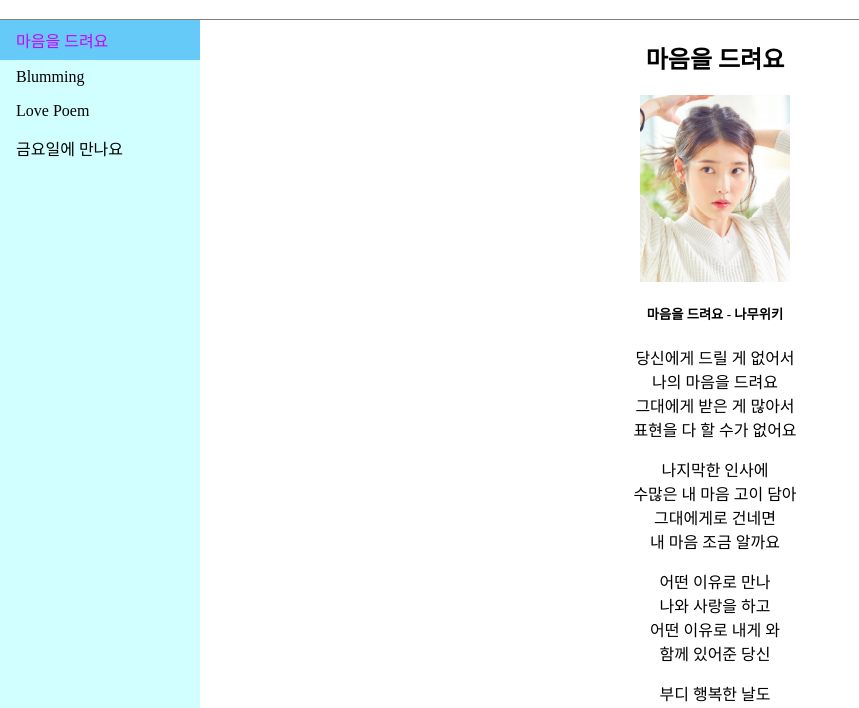
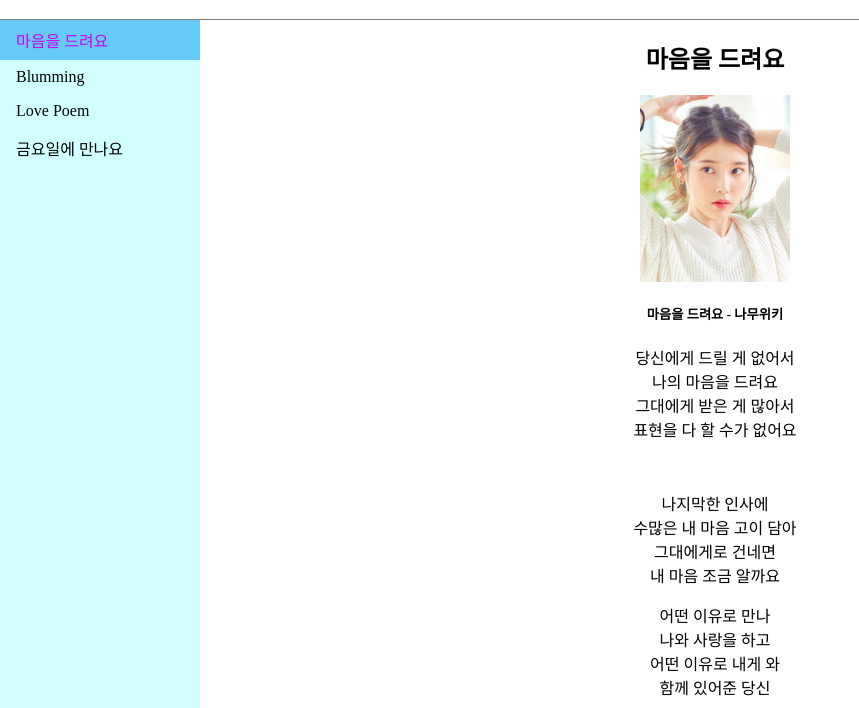
Before and after one commit to gkdms0910/-IU-, a plain HTML site: page 1.html in a window 1280 px wide. Shown: the part 73-781 px from the top of the page, without its empty margins (0-859 px from the left). Drawn offline with Linux system fonts and the light colour scheme.

Commit message:
Update 1.html

```diff
--- a/1.html
+++ b/1.html
@@ -23,7 +23,7 @@
 <p>당신에게 드릴 게 없어서<br>
 나의 마음을 드려요<br>
 그대에게 받은 게 많아서<br>
-표현을 다 할 수가 없어요</p>
+표현을 다 할 수가 없어요</p><br>
 <p>나지막한 인사에<br>
 수많은 내 마음 고이 담아<br>
 그대에게로 건네면<br>
```
